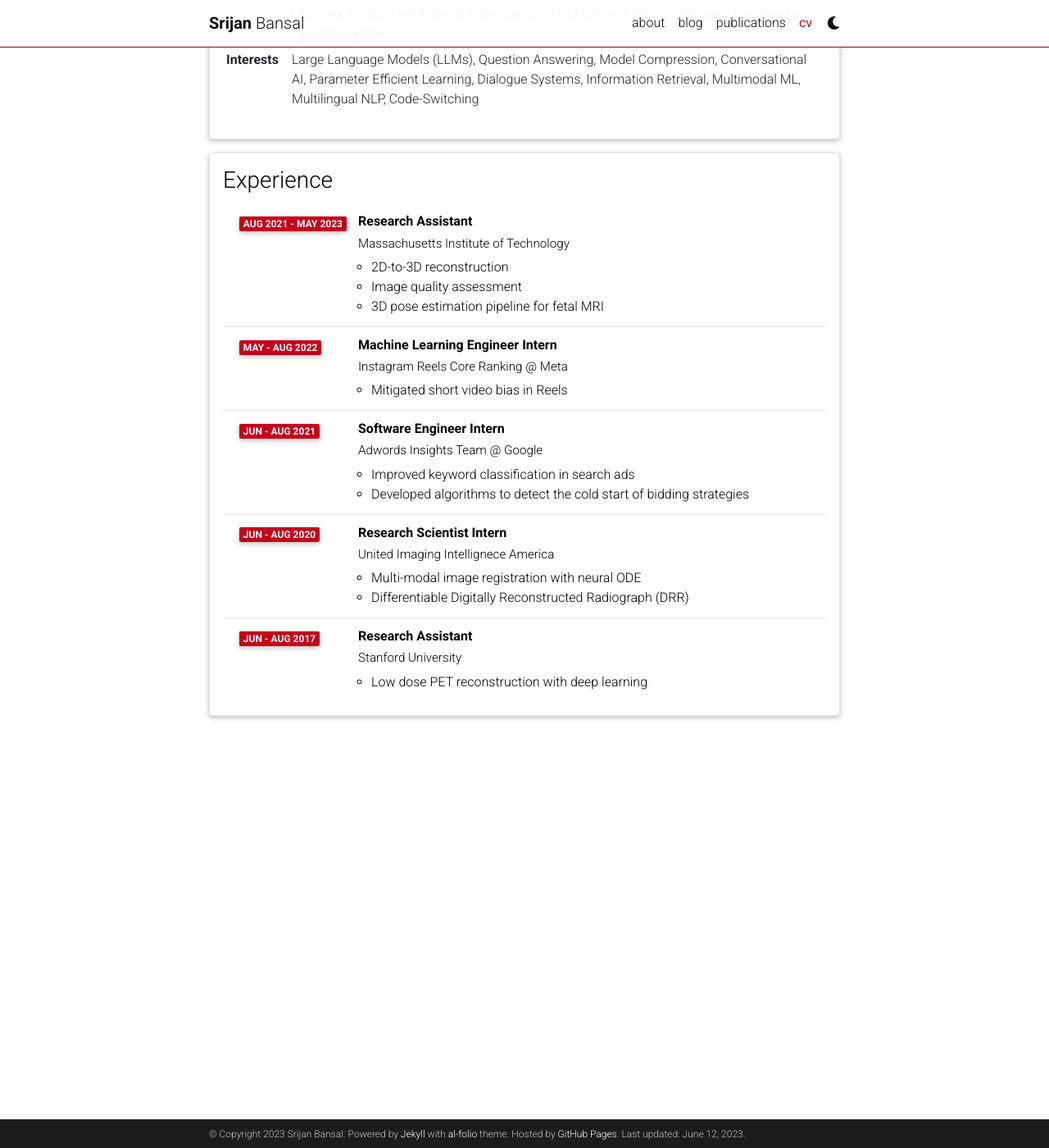
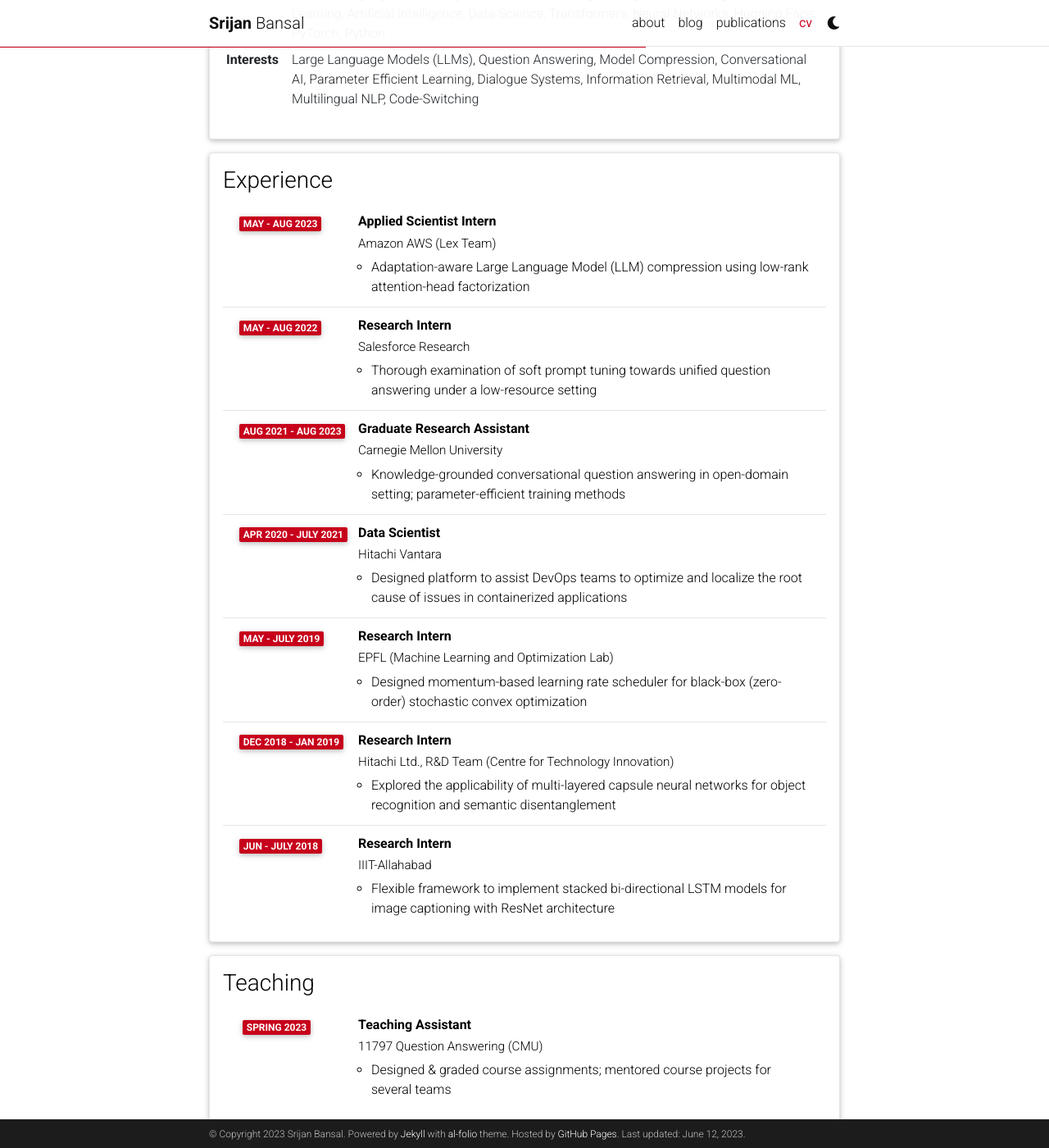
Before and after one commit to srijan-bansal/srijan-bansal.github.io, a Jekyll site: the page built from _pages/cv.md, in a window 1280 px wide and 1400 px high, scrolled down 749 px. Shown: the whole window at 82% size. Built offline with Jekyll 4.4.1, drawn with Linux system fonts in a browser that asks for light colours; comment, search, counter and statistics services are not loaded; a style sheet for code colours, icons or effects is not loaded; some of the changed text lies outside the part shown.

Commit message:
Update cv.yml

```diff
--- a/_data/cv.yml
+++ b/_data/cv.yml
@@ -31,67 +31,56 @@
 - title: Experience
   type: time_table
   contents:
-    - title: Research Assistant
-      institution: Massachusetts Institute of Technology
-      year: Aug 2021 - May 2023
+    - title: Applied Scientist Intern
+      institution: Amazon AWS (Lex Team)
+      year: May - Aug 2023
       description:
-        - 2D-to-3D reconstruction
-        - Image quality assessment
-        - 3D pose estimation pipeline for fetal MRI
-    - title: Machine Learning Engineer Intern
-      institution: Instagram Reels Core Ranking @ Meta
+        - Adaptation-aware Large Language Model (LLM) compression using low-rank attention-head factorization
+    - title: Research Intern
+      institution: Salesforce Research
       year: May - Aug 2022
       description:
-        - Mitigated short video bias in Reels
-    - title: Software Engineer Intern
-      institution: Adwords Insights Team @ Google
-      year: Jun - Aug 2021
+        - Thorough examination of soft prompt tuning towards unified question answering under a low-resource setting
+    - title: Graduate Research Assistant
+      institution: Carnegie Mellon University
+      year: Aug 2021 - Aug 2023
       description:
-        - Improved keyword classification in search ads
-        - Developed algorithms to detect the cold start of bidding strategies
-    - title: Research Scientist Intern
-      institution: United Imaging Intellignece America
-      year: Jun - Aug 2020
+        - Knowledge-grounded conversational question answering in open-domain setting; parameter-efficient training methods
+    - title: Data Scientist
+      institution: Hitachi Vantara
+      year: Apr 2020 - July 2021
       description:
-        - Multi-modal image registration with neural ODE
-        - Differentiable Digitally Reconstructed Radiograph (DRR)
-    - title: Research Assistant
-      institution: Stanford University
-      year: Jun - Aug 2017
+        - Designed platform to assist DevOps teams to optimize and localize the root cause of issues in containerized applications
+    - title: Research Intern
+      institution: EPFL (Machine Learning and Optimization Lab)
+      year: May - July 2019
       description:
-        - Low dose PET reconstruction with deep learning
+        - Designed momentum-based learning rate scheduler for black-box (zero-order) stochastic convex optimization
+    - title: Research Intern
+      institution: Hitachi Ltd., R&D Team (Centre for Technology Innovation)
+      year: Dec 2018 - Jan 2019
+      description:
+        - Explored the applicability of multi-layered capsule neural networks for object recognition and semantic disentanglement
+    - title: Research Intern
+      institution: IIIT-Allahabad
+      year: Jun - July 2018
+      description:
+        - Flexible framework to implement stacked bi-directional LSTM models for image captioning with ResNet architecture
 
-# - title: Open Source Projects
-#   type: time_table
-#   contents:
-#     - title: <a href="https://github.com/alshedivat/al-folio">al-folio</a>
-#       year: 2015-now
-#       description: A beautiful, simple, clean, and responsive Jekyll theme for academics.
+- title: Teaching
+  type: time_table
+  contents:
+    - title: Teaching Assistant
+      institution: 11797 Question Answering (CMU)
+      year: Spring 2023
+      description:
+        - Designed & graded course assignments; mentored course projects for several teams
 
-# - title: Honors and Awards
-#   type: time_table
-#   contents:
-#     - year: 1921
-#       items:
-#         - Nobel Prize in Physics
-#         - Matteucci Medal
-#     - year: 2029
-#       items:
-#         - Max Planck Medal
 
-# - title: Academic Interests
-#   type: nested_list
-#   contents:
-#     - title: Topic 1.
-#       items:
-#         - Description 1.
-#         - Description 2.
-#     - title: Topic 2.
-#       items:
-#         - Description 1.
-#         - Description 2.
-
-# - title: Other Interests
-#   type: list
-#   contents:
-#     - <u>Hobbies:</u> Hobby 1, Hobby 2, etc.
+- title: Academic Achievements
+  type: list
+  contents:
+    -  First place in the Multidoc2dial shared task (unseen-setting) at the Dialdoc Workshop in ACL 2022.
+    - Research fellowship provided by CMU includes full tuition coverage and a stipend for the Master’s program. (2021-2023) ◦ Awarded for best student of B.Tech (ECE) having a mix of academic and research potential at the end of 4 years.
+    - Young Researchers’ Symposium Special Mention Award for short paper at CoDS-COMAD 2019 Conference
+    - Scholarship recipient for Kishore Vaigyanik Protsahan Yojana-2016 and National Talent Search Exam-2014
```
